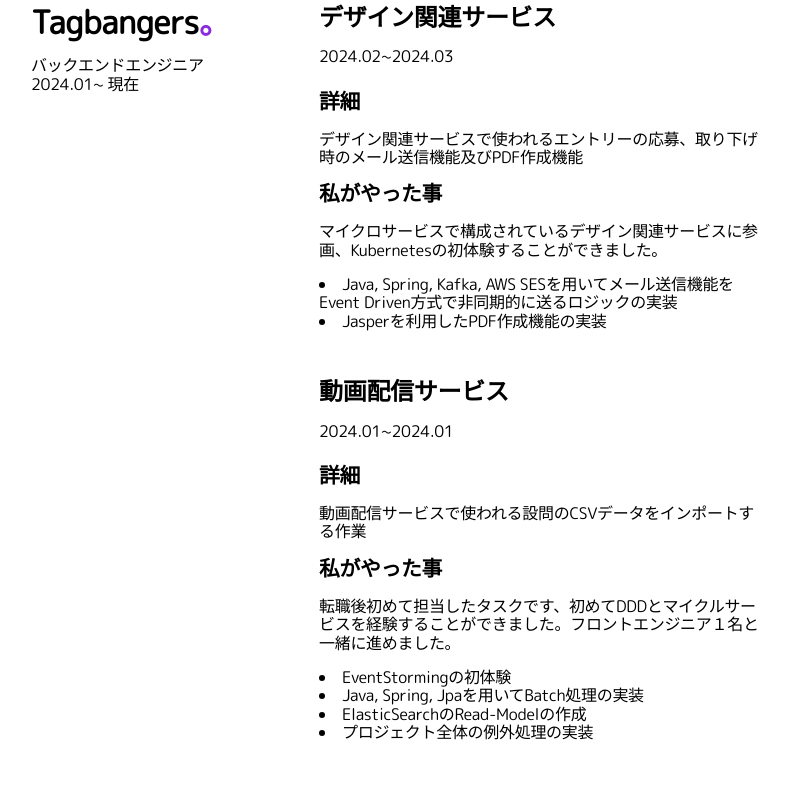
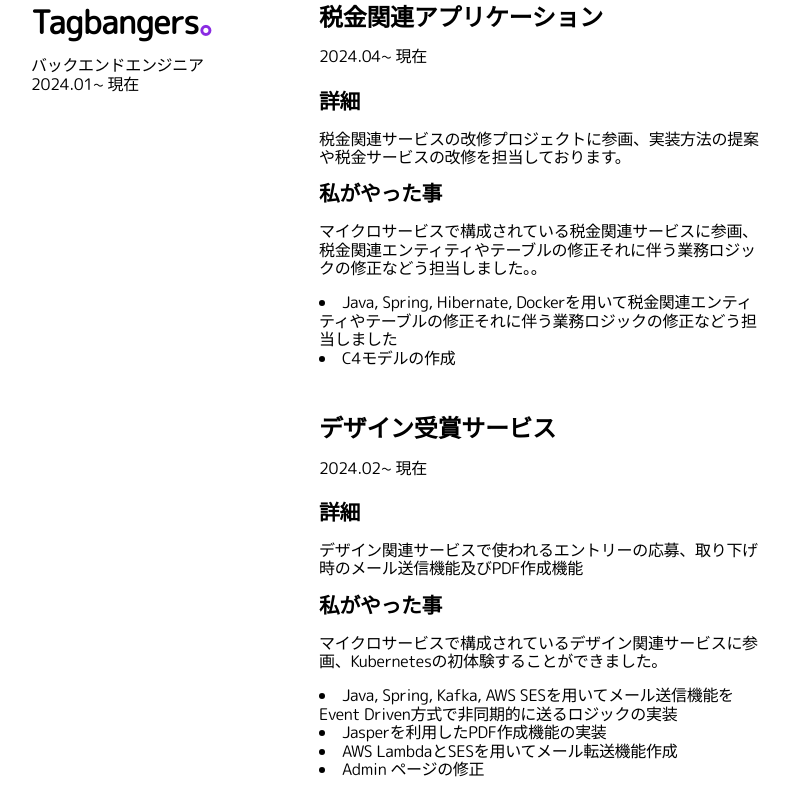
Before and after one commit to falsystack/falsystack.github.io, a React (Create React App) app: page / in a window 1280 px wide. Shown: the part 500-1300 px from the top of the page, without its empty margins (241-1031 px from the left). Built offline with nearby package versions, Linux system fonts and the light colour scheme.

Commit message:
feat: 職務履歴追加

```diff
--- a/src/Components/Career.tsx
+++ b/src/Components/Career.tsx
@@ -80,11 +80,29 @@ const Career = () => {
                 </div>
                 <div className={"row-right"}>
                     <Project>
-                        <h4>デザイン関連サービス</h4>
+                        <h4>税金関連アプリケーション</h4>
+                        <span className={"time"}>
+                            <time dateTime={"2024-02"}>2024.04</time>
+                            ~
+                            現在
+                        </span>
+                        <h5>詳細</h5>
+                        <p>税金関連サービスの改修プロジェクトに参画、実装方法の提案や税金サービスの改修を担当しております。</p>
+                        <h5>私がやった事</h5>
+                        <p>マイクロサービスで構成されている税金関連サービスに参画、税金関連エンティティやテーブルの修正それに伴う業務ロジックの修正などう担当しました。。</p>
+                        <li>
+                            Java, Spring, Hibernate, Dockerを用いて税金関連エンティティやテーブルの修正それに伴う業務ロジックの修正などう担当しました
+                        </li>
+                        <li>
+                            C4モデルの作成
+                        </li>
+                    </Project>
+                    <Project>
+                        <h4>デザイン受賞サービス</h4>
                         <span className={"time"}>
                             <time dateTime={"2024-02"}>2024.02</time>
                             ~
-                            <time dateTime={"2024-03"}>2024.03</time>
+                            現在
                         </span>
                         <h5>詳細</h5>
                         <p>デザイン関連サービスで使われるエントリーの応募、取り下げ時のメール送信機能及びPDF作成機能</p>
@@ -96,6 +114,12 @@ const Career = () => {
                         </li>
                         <li>
                             Jasperを利用したPDF作成機能の実装
+                        </li>
+                        <li>
+                            AWS LambdaとSESを用いてメール転送機能作成
+                        </li>
+                        <li>
+                            Admin ページの修正
                         </li>
                     </Project>
                     <Project>
```
